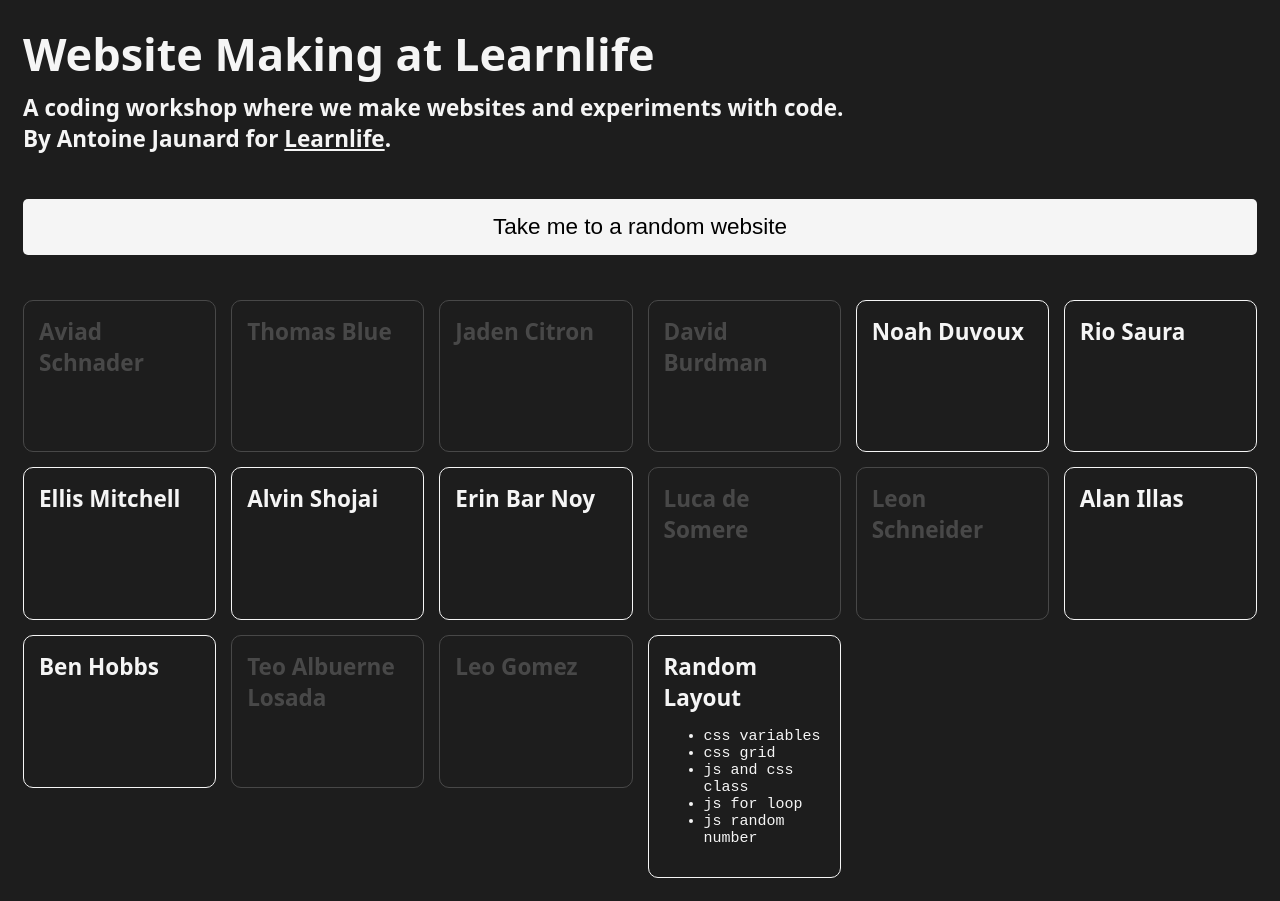
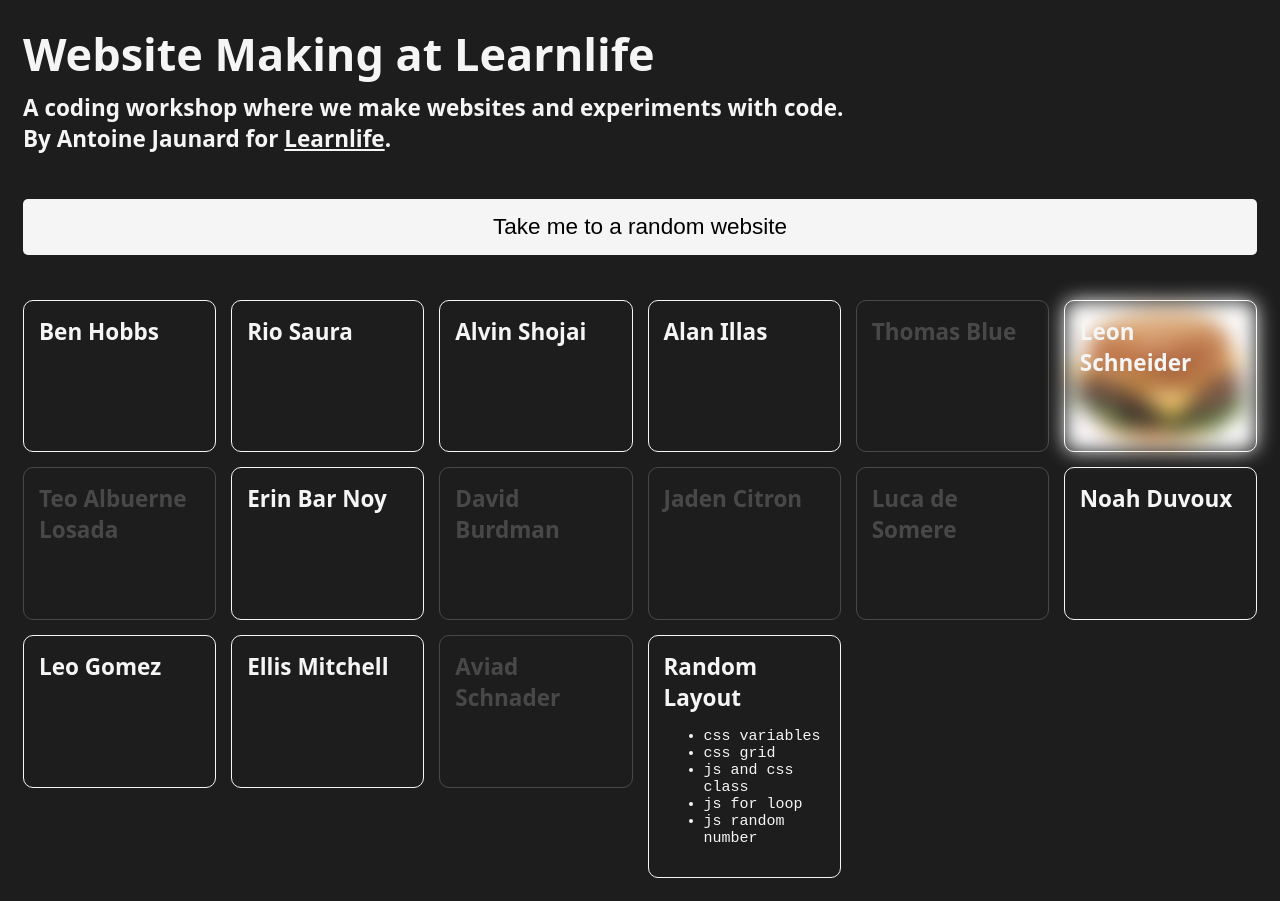
Before and after one commit to antoine3000/website-making-learnlife, a plain HTML site: page index.html in a window 1280 px wide. Drawn offline with Linux system fonts and the light colour scheme.

Commit message:
content and img

```diff
--- a/index.html
+++ b/index.html
@@ -27,7 +27,7 @@
           </a>
         </article>
         <article>
-          <a href="https://superpunyos.github.io/Un-Besito-bb/" class="">
+          <a href="https://superpunyos.github.io/KITS/" class="">
             <h2>Alan Illas</h2>
           </a>
         </article>
@@ -37,7 +37,8 @@
           </a>
         </article>
         <article>
-          <a href="" class="inactive">
+          <a href="https://lion123347.github.io/test-subgect/" class="">
+            <img src="medias/leon.jpeg" alt="">
             <h2>Leon Schneider</h2>
           </a>
         </article>
@@ -72,7 +73,7 @@
           </a>
         </article>
         <article>
-          <a href="" class="inactive">
+          <a href="https://leolearnlife.github.io/photography-website/" class="">
             <h2>Leo Gomez</h2>
           </a>
         </article>
--- a/scripts.js
+++ b/scripts.js
@@ -1,11 +1,11 @@
 // Function to shuffle an array
-function shuffle(array) {
-    for (let i = array.length - 1; i > 0; i--) {
-      const j = Math.floor(Math.random() * (i + 1));
-      [array[i], array[j]] = [array[j], array[i]];
-    }
-    return array;
-  }
+// function shuffle(array) {
+//     for (let i = array.length - 1; i > 0; i--) {
+//       const j = Math.floor(Math.random() * (i + 1));
+//       [array[i], array[j]] = [array[j], array[i]];
+//     }
+//     return array;
+//   }
 
   // Function to randomize the order of articles
   function randomizeOrder() {
--- a/styles.css
+++ b/styles.css
@@ -57,11 +57,15 @@ article a {
   border: 1px solid var(--colorBase);
   border-radius: 10px;
   transition: all 200ms;
+  position: relative;
   aspect-ratio: 4 / 3;
   &:hover {
     background-color: var(--colorAction);
     color: var(--colorBody);
     border-color: transparent;
+    img {
+      filter: blur(0px);
+    }
   }
   &.inactive {
     opacity: .2;
@@ -70,8 +74,21 @@ article a {
   }
 }
 
+article img {
+  object-fit: cover;
+  position: absolute;
+  z-index: 1;
+  width: 100%;
+  height: 100%;
+  border-radius: 10px;
+  top: 0; right: 0; bottom: 0; left: 0;
+  filter: blur(10px);
+}
+
 article h2 {
   margin-bottom: auto;
+  position: relative;
+  z-index: 2;
 }
 
 article li {
```
Also changed, not shown: medias/leon.jpeg (added).
